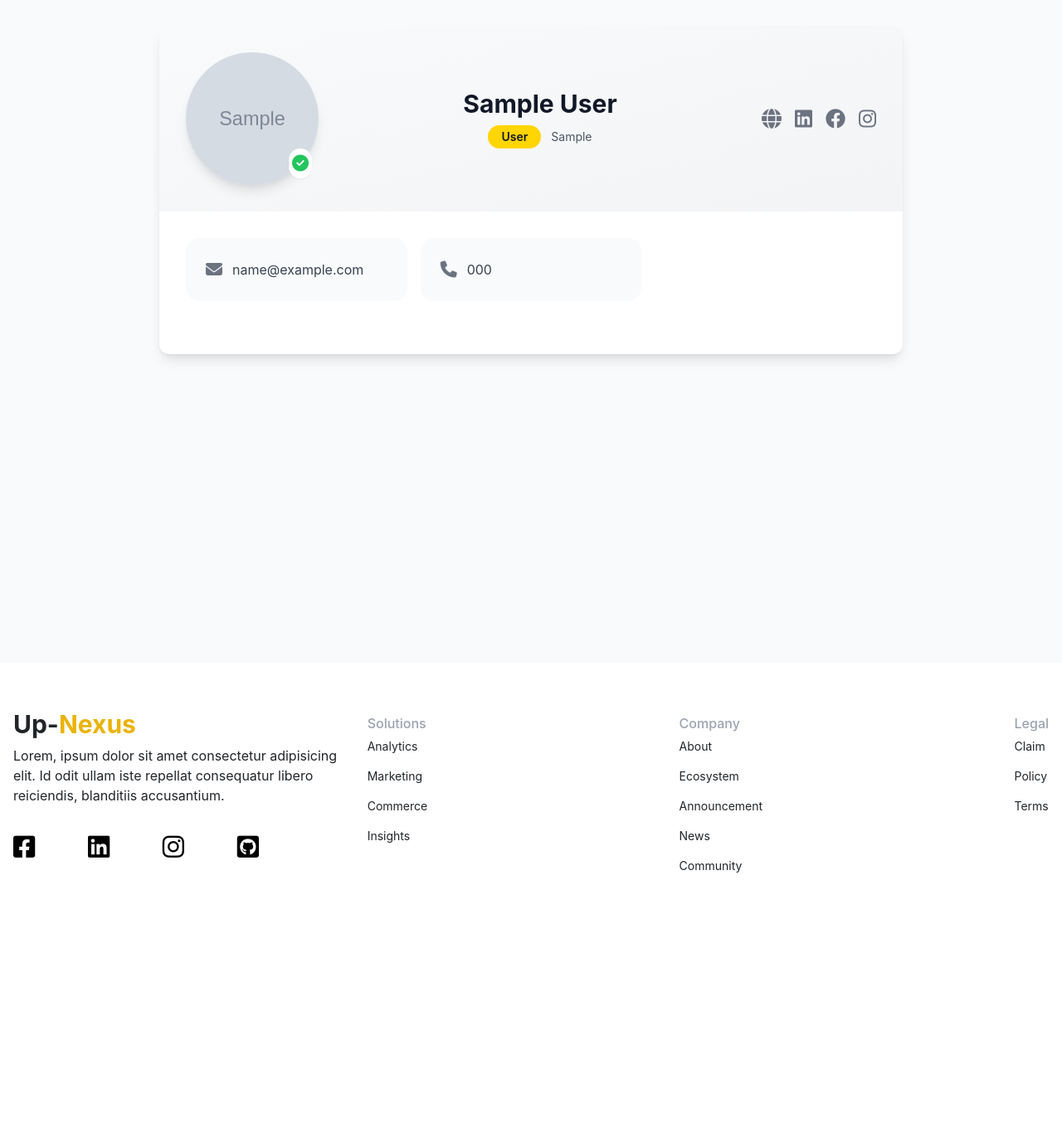
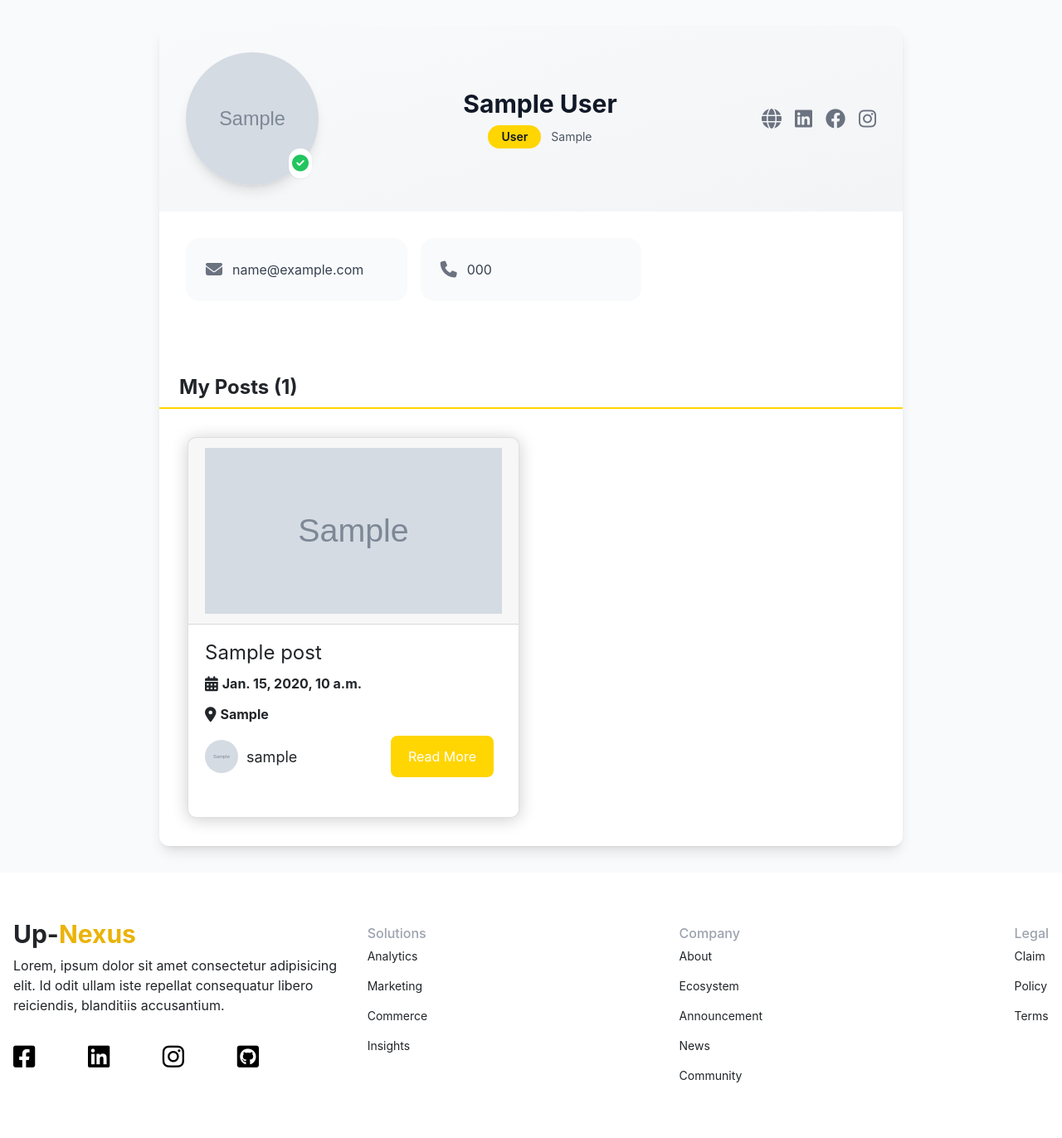
Before and after one commit to WassimMgg/UP_Nexus-V2, a Django app: a page that uses blog/templates/blog/includes/Navbar.html in a window 1280 px wide. Shown: the part 84-1456 px from the top of the page at 83% size. Before the commit the page ends 1136 px from the top, so only its background shows below. Run offline with Django 5.2, Linux system fonts and the light colour scheme; tables that the repository leaves empty hold one stand-in row (values such as "Sample post"); grey boxes marked "Sample" are stand-in pictures; some libraries are stand-ins or nearby versions.

Commit message:
Add the sectiion of the post in the profile section , update the search function by showing only the users who has role , update some routes like the profile button in the nav bar

```diff
--- a/blog/templates/blog/announcement.html
+++ b/blog/templates/blog/announcement.html
@@ -16,7 +16,9 @@
       ensuring that users stay informed about the latest developments, events,
       or changes.
     </p>
+
     <a href="{% url 'post-create' %}" class="btn">Add new Post</a>
+
   </section>
 
   <!-- Recent Events Heading -->
--- a/blog/templates/blog/includes/Navbar.html
+++ b/blog/templates/blog/includes/Navbar.html
@@ -1,3 +1,6 @@
+
+
+
 
 <style>
     a{
@@ -52,7 +55,7 @@
             {% if user.is_authenticated %}
             <div class="hidden lg:flex items-center gap-4">
                 <!-- Profile Link -->
-                <a href="{% url 'profile' %}" class="flex items-center px-4 py-2 space-x-2 transition-all duration-300
+                <a href="{% url 'public-profile' user.username %}" class="flex items-center px-4 py-2 space-x-2 transition-all duration-300
                     bg-opacity-10 hover:bg-opacity-20 bg-[#ffd502] rounded-lg group">
                     <i class="fas fa-user-circle text-[#ffd502] group-hover:text-[#d4b000]"></i>
                     <span class="text-gray-700 group-hover:text-[#d4b000] font-medium">Profile</span>
--- a/blog/templates/blog/includes/PostCard.html
+++ b/blog/templates/blog/includes/PostCard.html
@@ -15,11 +15,11 @@
         </div>
         <div class="card-user">
           <div class="profile-card">
-            <a href="{% url 'public-profile' username=user.username %}">
+            <a href="{% url 'public-profile' post.author.username %}">
             <img src="{{ post.author.profile.image.url }}" alt="user" />
           </a>
           <div class="profile-card-name">
-            <a href="{% url 'public-profile' username=user.username %}">{{ post.author }}</a>
+            <a href="{% url 'public-profile' post.author.username %}">{{ post.author }}</a>
           </div>
           </div>
 
--- a/blog/urls.py
+++ b/blog/urls.py
@@ -1,5 +1,6 @@
 from django.urls import path
 from . import views
+
 
 urlpatterns = [
     path('', views.home, name='blog-home'),
--- a/upnexus/urls.py
+++ b/upnexus/urls.py
@@ -27,8 +27,8 @@ urlpatterns = [
     path('register/', user_views.register, name='register'),
     path('login/', user_views.login_view, name='login'),
     path('profile/', user_views.profile, name='profile'),
-     path('profile/<str:username>/', user_views.public_profile, name='public-profile'),
-     path('ecosystem/', user_views.ecosystem, name='ecosystem'),
+    path('profile/<str:username>/', user_views.public_profile, name='public-profile'),
+    path('ecosystem/', user_views.ecosystem, name='ecosystem'),
     path('accounts/', include('django.contrib.auth.urls')),
     path('avatar-upload/', user_views.avatar_upload, name='avatar_upload'),
     path('logout/', auth_views.LogoutView.as_view(template_name='users/logout.html'), name='logout'),
--- a/users/templates/users/ecosystem.html
+++ b/users/templates/users/ecosystem.html
@@ -27,6 +27,7 @@
 
     <div class="grid grid-cols-1 gap-8 sm:grid-cols-2 lg:grid-cols-3 xl:grid-cols-4">
       {% for profile in profiles %}
+      {% if profile.role %}
       <div class="relative group bg-white rounded-2xl shadow-lg hover:shadow-xl transition-shadow duration-300 ease-in-out transform hover:-translate-y-2">
         <div class="flex flex-col items-center pt-8 pb-6 px-6">
           <!-- Profile Image -->
@@ -111,6 +112,7 @@
           </a>
         </div>
       </div>
+      {% endif %}
       {% endfor %}
     </div>
   </div>
--- a/users/templates/users/public_profile.html
+++ b/users/templates/users/public_profile.html
@@ -9,8 +9,12 @@
             <!-- Profile Header -->
             <div class="bg-gradient-to-br from-gray-50 to-gray-100 p-6 sm:p-8">
                 <div class="flex flex-col sm:flex-row items-center gap-6 sm:gap-8 justify-between">
+                    <div class="absolute top-4 right-4">
+
+                    </div>
                     <!-- Avatar Section -->
                     <div class="relative">
+
                         <img src="{{ profile_user.profile.image.url }}"
                              class="w-32 h-32 sm:w-40 sm:h-40 rounded-full border-4 border-white shadow-lg"
                              alt="{{ profile_user.username }}">
@@ -60,6 +64,13 @@
                             <i class="fab fa-instagram"></i>
                         </a>
                         {% endif %}
+                        {% if user == profile_user %}
+                        <a href="{% url 'profile'  %}"
+                        class="text-gray-500 hover:text-[#ffd502] transition-colors"
+                           aria-label="Account Settings">
+                            <i class="fas fa-cog "></i>
+                        </a>
+                        {% endif %}
                     </div>
                 </div>
             </div>
@@ -95,13 +106,13 @@
                             Startup Details
                         </h3>
                         <div class="space-y-3">
-                            <p><span class="font-medium">Company Name:</span> {{ profile_user.profile.company_name }}</p>
-                            {% if profile_user.profile.business_license %}
+                            <p class="font-bold text-xl"><span class="font-medium ">Company Name:</span> {{ profile_user.profile.company_name }}</p>
+                            <!-- {% if profile_user.profile.business_license %}
                             <a href="{{ profile_user.profile.business_license.url }}" class="inline-flex items-center gap-2 text-[#ffd502] hover:text-[#d4b000]">
                                 <i class="fas fa-file-pdf"></i>
                                 Business License
                             </a>
-                            {% endif %}
+                            {% endif %} -->
                         </div>
                     </div>
                     {% elif profile_user.profile.role == 'Freelancer' %}
@@ -154,7 +165,28 @@
                 </div>
                 {% endif %}
             </div>
+            <div>
+                <h2 class="text-2xl font-bold mb-4 border-b-2 border-[#ffd502] pb-2 pl-4 mt-4">
+                    My Posts ({{ user_posts.count }})
+                </h2>
+
+                <div class="pl-4 pb-4 grid grid-cols-1 md:grid-cols-2 gap-4">
+                    {% for post in user_posts %}
+                        <div class="post-card ">
+                            <!-- Reuse your blog app's post card template -->
+                            {% include 'blog/includes/PostCard.html' with post=post %}
+                        </div>
+                    {% empty %}
+                        <p class="text-gray-600">No posts created yet</p>
+                    {% endfor %}
+                </div>
+            </div>
         </div>
+
+
+
+
     </div>
+
 </div>
 {% endblock %}
--- a/users/views.py
+++ b/users/views.py
@@ -20,6 +20,7 @@ from .models import  RoleRequest, Profile
 from django.contrib.auth.models import User
 from django.core.files.uploadedfile import InMemoryUploadedFile, TemporaryUploadedFile
 from django.http import JsonResponse
+from blog.models import Post
 
 def login_view(request):
     if request.method == 'POST':
@@ -30,12 +31,12 @@ def login_view(request):
         if user is not None:
             login(request, user)
             messages.success(request, 'You have been logged in successfully!')
-            return redirect('blog-home')  # Redirect to the home page or another page
+
+            return redirect('blog-home')
         else:
             messages.error(request, 'Invalid username or password. Please try again.')
             return render(request, 'users/Login_Page.html', {'login_errors': True})
-    else:
-        return render(request, 'users/Login_Page.html')
+    return render(request, 'users/Login_Page.html')
 def register(request):
     if request.method == 'POST':
         form = UserRegisterForm(request.POST)
@@ -140,13 +141,16 @@ def profile(request):
     })
 
 def public_profile(request, username):
-    profile_user = get_object_or_404(User, username=username)
+    user = get_object_or_404(User, username=username)
+    profile = get_object_or_404(Profile, user=user)
+    user_posts = Post.objects.filter(author=user).order_by('-date_posted')
+
     context = {
-        'profile_user': profile_user,
-        'is_owner': request.user == profile_user
+        'profile_user': user,
+        'profile': profile,
+        'user_posts': user_posts,
     }
     return render(request, 'users/public_profile.html', context)
-
 @staff_member_required
 def approve_role(request, role_request_id):
     role_request = get_object_or_404(RoleRequest, id=role_request_id)
```
Also changed, not shown: blog/templates/blog/search.html (+6 -2 lines), blog/views.py (+15 -4 lines), upnexus/settings.py (+3 -4 lines), users/templates/users/UserProfile.html (+2 -7 lines).
